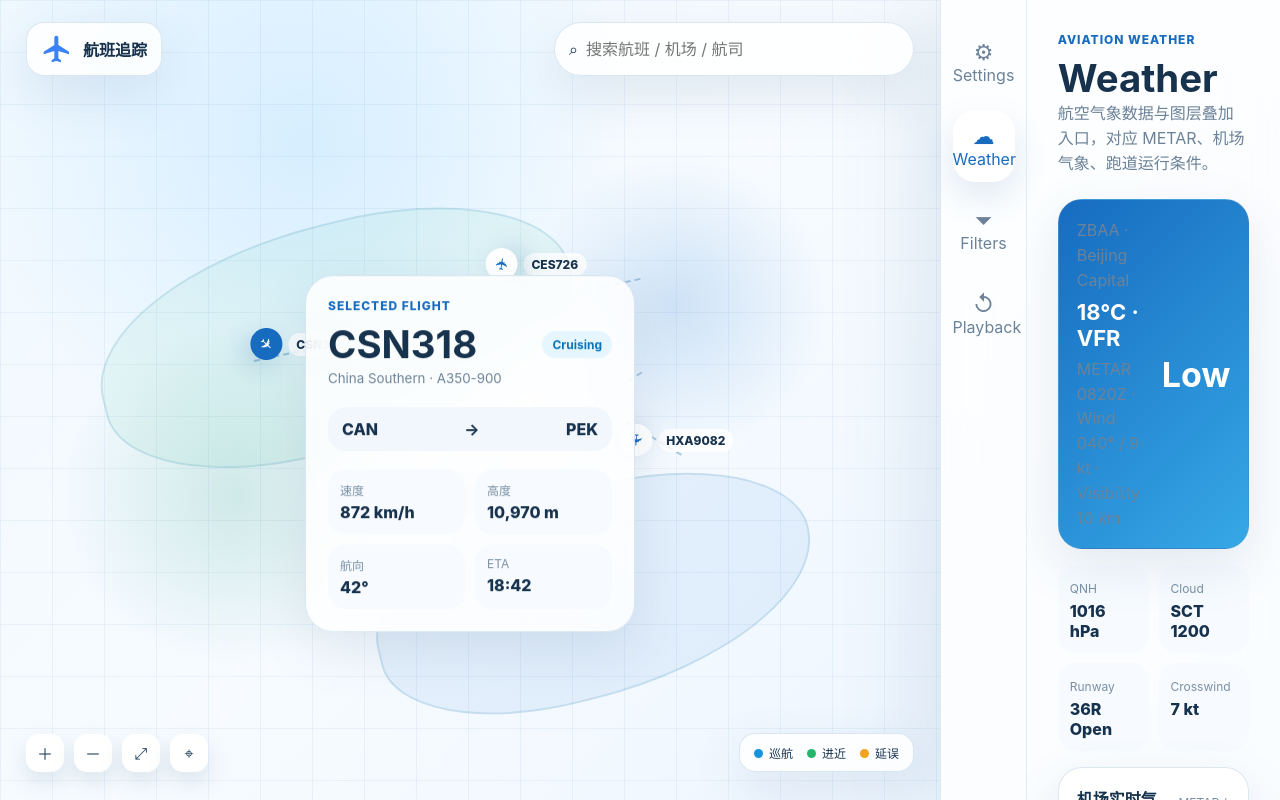
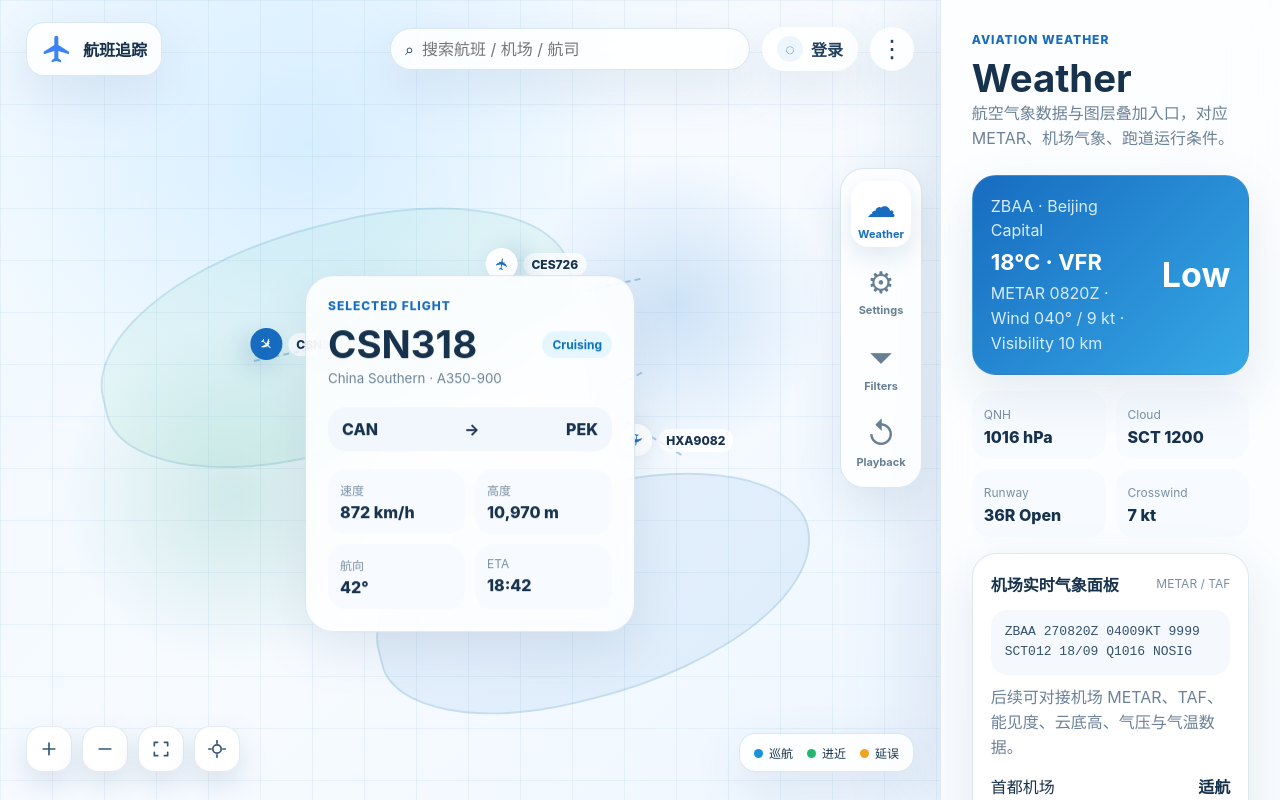
Before and after one commit to HonoraTT/Flight-Information-Tracker, a Vue app in the folder frontend/: page / in a window 1280 px wide. Built offline with nearby package versions, Linux system fonts and the light colour scheme.

Commit message:
feat(frontend): 优化地图浮动功能导航与顶部操作入口

```diff
--- a/frontend/index.html
+++ b/frontend/index.html
@@ -3,6 +3,7 @@
   <head>
     <meta charset="UTF-8" />
     <meta name="viewport" content="width=device-width, initial-scale=1.0" />
+    <link rel="icon" type="image/x-icon" href="/favicon.ico" />
     <title>Flight Tracker</title>
   </head>
   <body>
--- a/frontend/src/components/sidebar/DashboardTopbar.vue
+++ b/frontend/src/components/sidebar/DashboardTopbar.vue
@@ -1,10 +1,22 @@
 <template>
   <div class="topbar">
     <div class="brand"><img src="/airplane.svg" alt="" />航班追踪</div>
-    <label class="search">
-      ⌕
-      <input :value="modelValue" placeholder="搜索航班 / 机场 / 航司" @input="$emit('update:modelValue', $event.target.value)" />
-    </label>
+
+    <div class="topbar-actions">
+      <label class="search">
+        ⌕
+        <input :value="modelValue" placeholder="搜索航班 / 机场 / 航司" @input="$emit('update:modelValue', $event.target.value)" />
+      </label>
+
+      <button class="icon-btn login-btn" type="button" @click="$emit('login-click')">
+        <span class="icon-circle">◌</span>
+        <span>登录</span>
+      </button>
+
+      <button class="icon-btn more-btn" type="button" @click="$emit('more-click')" aria-label="更多">
+        ⋮
+      </button>
+    </div>
   </div>
 </template>
 
@@ -13,5 +25,5 @@ defineProps({
   modelValue: { type: String, default: '' },
 })
 
-defineEmits(['update:modelValue'])
+defineEmits(['update:modelValue', 'login-click', 'more-click'])
 </script>
--- a/frontend/src/components/sidebar/MapPlaceholder.vue
+++ b/frontend/src/components/sidebar/MapPlaceholder.vue
@@ -34,7 +34,20 @@
       </dl>
     </article>
 
-    <div class="controls"><button>＋</button><button>－</button><button>⤢</button><button>⌖</button></div>
+    <div class="controls" aria-label="地图控制">
+      <button type="button" aria-label="放大地图">
+        <svg viewBox="0 0 24 24" aria-hidden="true"><path d="M12 5v14M5 12h14" /></svg>
+      </button>
+      <button type="button" aria-label="缩小地图">
+        <svg viewBox="0 0 24 24" aria-hidden="true"><path d="M5 12h14" /></svg>
+      </button>
+      <button type="button" aria-label="还原视图">
+        <svg viewBox="0 0 24 24" aria-hidden="true"><path d="M8 4H4v4M16 4h4v4M20 16v4h-4M4 16v4h4" /></svg>
+      </button>
+      <button type="button" aria-label="定位到当前区域">
+        <svg viewBox="0 0 24 24" aria-hidden="true"><circle cx="12" cy="12" r="5" /><path d="M12 2v3M12 19v3M2 12h3M19 12h3" /></svg>
+      </button>
+    </div>
     <div class="legend glass"><span><i class="blue-dot"></i>巡航</span><span><i class="green-dot"></i>进近</span><span><i class="orange-dot"></i>延误</span></div>
   </div>
 </template>
--- a/frontend/src/components/sidebar/ToolRail.vue
+++ b/frontend/src/components/sidebar/ToolRail.vue
@@ -1,13 +1,14 @@
 <template>
-  <nav class="rail">
+  <nav class="floating-tool-rail" aria-label="地图功能选择">
     <button
       v-for="tool in tools"
       :key="tool.id"
+      type="button"
       :class="{ active: activeTool === tool.id }"
       @click="$emit('change', tool.id)"
     >
       <em>{{ tool.icon }}</em>
-      {{ tool.name }}
+      <span>{{ tool.name }}</span>
     </button>
   </nav>
 </template>
--- a/frontend/src/style.css
+++ b/frontend/src/style.css
@@ -59,7 +59,7 @@ select {
 
 .topbar {
   position: absolute;
-  z-index: 5;
+  z-index: 8;
   top: 22px;
   left: 26px;
   right: 26px;
@@ -68,11 +68,19 @@ select {
   gap: 16px;
 }
 
+.topbar-actions {
+  display: flex;
+  align-items: center;
+  gap: 12px;
+}
+
 .brand,
 .search,
+.icon-btn,
 .glass,
 .card,
-.weather-hero {
+.weather-hero,
+.floating-tool-rail {
   border: 1px solid rgba(122, 161, 195, 0.26);
   background: rgba(255, 255, 255, 0.84);
   box-shadow: 0 18px 50px rgba(76, 116, 150, 0.14);
@@ -108,6 +116,135 @@ select {
   outline: 0;
   background: transparent;
   color: #17324d;
+}
+
+.icon-btn {
+  border: 0;
+  border-radius: 999px;
+  color: #24425d;
+  cursor: pointer;
+  transition: transform 0.18s ease, box-shadow 0.18s ease;
+}
+
+.icon-btn:hover {
+  transform: translateY(-1px);
+  box-shadow: 0 20px 45px rgba(60, 106, 145, 0.2);
+}
+
+.login-btn {
+  height: 44px;
+  display: inline-flex;
+  align-items: center;
+  gap: 8px;
+  padding: 0 15px;
+  font-weight: 850;
+}
+
+.icon-circle {
+  width: 26px;
+  height: 26px;
+  display: grid;
+  place-items: center;
+  border-radius: 50%;
+  background: #eef6fd;
+  color: #176cc0;
+}
+
+.more-btn {
+  width: 44px;
+  height: 44px;
+  font-size: 24px;
+  line-height: 1;
+}
+
+.top-popover {
+  position: absolute;
+  z-index: 9;
+  top: 78px;
+  border-radius: 18px;
+  padding: 14px;
+}
+
+.login-popover {
+  right: 92px;
+  width: 250px;
+  display: grid;
+  gap: 6px;
+}
+
+.login-popover span {
+  color: #6c8298;
+  font-size: 13px;
+  line-height: 1.5;
+}
+
+.more-popover {
+  right: 26px;
+  width: 154px;
+  display: grid;
+  gap: 6px;
+}
+
+.more-popover button {
+  border: 0;
+  border-radius: 12px;
+  padding: 9px 10px;
+  background: transparent;
+  color: #34526e;
+  text-align: left;
+  cursor: pointer;
+}
+
+.more-popover button:hover {
+  background: #eef6fd;
+}
+
+.floating-tool-rail {
+  position: absolute;
+  z-index: 7;
+  top: 168px;
+  right: 18px;
+  width: 82px;
+  display: flex;
+  flex-direction: column;
+  gap: 10px;
+  padding: 12px 10px;
+  border-radius: 24px;
+}
+
+.floating-tool-rail button {
+  min-height: 66px;
+  display: flex;
+  flex-direction: column;
+  align-items: center;
+  justify-content: center;
+  gap: 4px;
+  border: 0;
+  border-radius: 18px;
+  background: transparent;
+  color: #667f95;
+  cursor: pointer;
+  transition: all 0.18s ease;
+}
+
+.floating-tool-rail button:hover,
+.floating-tool-rail button.active {
+  background: rgba(255, 255, 255, 0.96);
+  color: #176cc0;
+  box-shadow: 0 10px 24px rgba(67, 126, 176, 0.16);
+}
+
+.floating-tool-rail em {
+  display: block;
+  font-size: 30px;
+  font-style: normal;
+}
+
+.floating-tool-rail span {
+  font-size: 11px;
+  font-weight: 700;
+  line-height: 1.15;
+  text-align: center;
 }
 
 .land {
@@ -233,10 +370,15 @@ select {
 
 .flight-card small,
 .desc,
-.hint,
-.weather-hero p,
-.weather-hero span {
+.hint {
   color: #6c8298;
+  line-height: 1.55;
+}
+
+/* 这里后面应该改成自动读取天气背景颜色然后动态变化颜色 */
+.weather-hero span,
+.weather-hero p {
+  color: #d7ebff;
   line-height: 1.55;
 }
 
@@ -266,7 +408,9 @@ select {
 .flight-card dt,
 .weather-grid span,
 .mini-list span,
-.card > span {
+.card > span,
+.track-head span,
+.saved-layout span {
   color: #7a8fa3;
   font-size: 12px;
 }
@@ -289,13 +433,33 @@ select {
 }
 
 .controls button {
-  width: 38px;
-  height: 38px;
-  border: 0;
-  border-radius: 13px;
-  background: #fff;
-  color: #24425d;
-  box-shadow: 0 10px 22px rgba(76, 116, 150, 0.16);
+  width: 46px;
+  height: 46px;
+  display: grid;
+  place-items: center;
+  border: 1px solid rgba(122, 161, 195, 0.22);
+  border-radius: 16px;
+  background: rgba(255, 255, 255, 0.92);
+  color: #355777;
+  box-shadow: 0 12px 28px rgba(76, 116, 150, 0.18);
+  cursor: pointer;
+  transition: transform 0.18s ease, box-shadow 0.18s ease, background 0.18s ease;
+}
+
+.controls button:hover {
+  transform: translateY(-1px);
+  background: #ffffff;
+  box-shadow: 0 16px 32px rgba(76, 116, 150, 0.22);
+}
+
+.controls svg {
+  width: 20px;
+  height: 20px;
+  fill: none;
+  stroke: currentColor;
+  stroke-width: 2;
+  stroke-linecap: round;
+  stroke-linejoin: round;
 }
 
 .legend {
@@ -323,8 +487,6 @@ select {
 .orange-dot { background: #f2a321; }
 
 .side-panel {
-  display: grid;
-  grid-template-columns: 86px minmax(0, 1fr);
   height: 100vh;
   background: rgba(255, 255, 255, 0.74);
   border-left: 1px solid rgba(122, 161, 195, 0.22);
@@ -332,40 +494,9 @@ select {
   backdrop-filter: blur(22px);
 }
 
-.rail {
-  display: flex;
-  flex-direction: column;
-  gap: 12px;
-  align-items: center;
-  padding: 26px 12px;
-  border-right: 1px solid rgba(122, 161, 195, 0.18);
-}
-
-.rail button {
-  width: 62px;
-  min-height: 72px;
-  border: 0;
-  border-radius: 22px;
-  background: transparent;
-  color: #6c8298;
-  cursor: pointer;
-}
-
-.rail button.active,
-.rail button:hover {
-  background: #fff;
-  color: #176cc0;
-  box-shadow: 0 14px 32px rgba(67, 126, 176, 0.16);
-}
-
-.rail em {
-  display: block;
-  font-size: 22px;
-  font-style: normal;
-}
-
 .panel {
   overflow: auto;
+  height: 100%;
   padding: 32px clamp(20px, 2.4vw, 34px);
 }
 
@@ -420,6 +551,12 @@ select {
   accent-color: #176cc0;
 }
 
+.toggle input[type="checkbox"] {
+  width: 17px;
+  height: 17px;
+  cursor: pointer;
+}
+
 .setting-row,
 .filter-summary,
 .track-head,
@@ -432,6 +569,10 @@ select {
   align-items: center;
   justify-content: space-between;
   gap: 12px;
+}
+
+.setting-row{
+  margin-bottom: 4px;
 }
 
 .track-stats,
@@ -456,47 +597,43 @@ select {
   line-height: 1.6;
 }
 
+.form {
+  display: grid;
+  gap: 14px;
+}
+
+.form label {
+  display: grid;
+  gap: 8px;
+  color: #567087;
+  font-size: 13px;
+  font-weight: 800;
+}
+
 .two-col {
   grid-template-columns: repeat(2, minmax(0, 1fr));
 }
 
-.playback-buttons {
-  margin-top: 12px;
+.form select,
+.form input,
+.date {
+  width: 100%;
+  border: 1px solid #dce8f2;
+  border-radius: 14px;
+  background: #f8fbff;
+  color: #17324d;
+  padding: 11px 12px;
 }
 
-.track-head span,
-.saved-layout span {
-  color: #7a8fa3;
-  font-size: 12px;
-}
-
-.runway-row {
-  margin-top: 12px;
-}
-
-.runway-row i {
-  display: block;
-  flex: 1;
-  height: 9px;
-  border-radius: 999px;
-  background: linear-gradient(90deg, #39a7ea, #8fd95c);
-}
-
-.toggle + .toggle,
-.mini-list p + p {
-  border-top: 1px solid #e9f0f6;
-}
-
-.toggle input {
-  width: 42px;
-  height: 24px;
-  accent-color: #176cc0;
+.form select{
+  margin-bottom: 10px;
 }
 
 .chips {
   display: flex;
   flex-wrap: wrap;
   gap: 9px;
+  margin-bottom: 10px;
 }
 
 .chips button {
@@ -505,13 +642,18 @@ select {
   padding: 9px 12px;
   background: #eef5fb;
   color: #49657d;
-  font-weight: 800;
+  font-weight: 600;
+  font-size: 14px;
   cursor: pointer;
 }
 
 .chips .picked {
   background: #176cc0;
   color: #fff;
+}
+
+.playback-buttons {
+  margin-top: 12px;
 }
 
 .mini-list {
@@ -543,30 +685,6 @@ select {
   font-size: 34px;
 }
 
-.form {
-  display: grid;
-  gap: 14px;
-}
-
-.form label {
-  display: grid;
-  gap: 8px;
-  color: #567087;
-  font-size: 13px;
-  font-weight: 800;
-}
-
-.form select,
-.form input,
-.date {
-  width: 100%;
-  border: 1px solid #dce8f2;
-  border-radius: 14px;
-  background: #f8fbff;
-  color: #17324d;
-  padding: 11px 12px;
-}
-
 .progress {
   height: 9px;
   overflow: hidden;
@@ -579,6 +697,18 @@ select {
   width: 74%;
   height: 100%;
   background: linear-gradient(90deg, #24b66d, #8fd95c);
+}
+
+.runway-row {
+  margin-top: 12px;
+}
+
+.runway-row i {
+  display: block;
+  flex: 1;
+  height: 9px;
+  border-radius: 999px;
+  background: linear-gradient(90deg, #39a7ea, #8fd95c);
 }
 
 .mini-route {
@@ -608,26 +738,13 @@ select {
 
   .side-panel {
     height: auto;
-    grid-template-columns: 1fr;
     border-left: 0;
     border-top: 1px solid rgba(122, 161, 195, 0.22);
   }
 
-  .rail {
-    flex-direction: row;
-    justify-content: center;
-    padding: 14px;
-  }
-
-  .rail button {
-    width: auto;
-    min-height: 50px;
-    padding: 8px 14px;
-  }
-
-  .rail em {
-    display: inline;
-    margin-right: 6px;
+  .floating-tool-rail {
+    top: 120px;
+    right: 16px;
   }
 }
 
@@ -641,8 +758,34 @@ select {
     padding: 16px;
   }
 
+  .topbar-actions {
+    flex-wrap: wrap;
+  }
+
   .search,
   .flight-card {
+    width: auto;
+  }
+
+  .floating-tool-rail {
+    position: relative;
+    top: auto;
+    right: auto;
+    width: calc(100% - 32px);
+    margin: 0 16px 16px;
+    flex-direction: row;
+    justify-content: space-between;
+  }
+
+  .floating-tool-rail button {
+    flex: 1;
+    min-height: 54px;
+  }
+
+  .login-popover,
+  .more-popover {
+    right: 16px;
+    left: 16px;
     width: auto;
   }
 
@@ -657,4 +800,8 @@ select {
   .legend {
     display: none;
   }
+
+  .two-col {
+    grid-template-columns: 1fr;
+  }
 }
--- a/frontend/src/views/MapView.vue
+++ b/frontend/src/views/MapView.vue
@@ -1,12 +1,33 @@
 <template>
   <main class="dashboard">
     <section class="map-area">
-      <DashboardTopbar v-model="query" />
-      <MapPlaceholder :flights="filteredFlights" :selected-flight="selectedFlight" @select-flight="selectedFlight = $event" />
+      <DashboardTopbar
+        v-model="query"
+        @login-click="showLoginHint = !showLoginHint"
+        @more-click="showMoreMenu = !showMoreMenu"
+      />
+
+      <MapPlaceholder
+        :flights="filteredFlights"
+        :selected-flight="selectedFlight"
+        @select-flight="selectedFlight = $event"
+      />
+
+      <ToolRail :tools="tools" :active-tool="activeTool" @change="activeTool = $event" />
+
+      <div v-if="showLoginHint" class="top-popover login-popover glass">
+        <strong>登录入口占位</strong>
+        <span>后续可接入账号体系、偏好同步与收藏航班。</span>
+      </div>
+
+      <div v-if="showMoreMenu" class="top-popover more-popover glass">
+        <button type="button">帮助中心</button>
+        <button type="button">快捷键说明</button>
+        <button type="button">关于项目</button>
+      </div>
     </section>
 
     <aside class="side-panel">
-      <ToolRail :tools="tools" :active-tool="activeTool" @change="activeTool = $event" />
       <SidebarPanelLayout :config="currentPanelConfig">
         <component :is="currentPanelComponent" />
       </SidebarPanelLayout>
@@ -27,24 +48,26 @@ import WeatherPanel from '../components/sidebar/WeatherPanel.vue'
 
 const activeTool = ref('weather')
 const query = ref('')
+const showLoginHint = ref(false)
+const showMoreMenu = ref(false)
 
 const tools = [
+  { id: 'weather', name: 'Weather', icon: '☁' },
   { id: 'settings', name: 'Settings', icon: '⚙' },
-  { id: 'weather', name: 'Weather', icon: '☁' },
   { id: 'filters', name: 'Filters', icon: '⏷' },
   { id: 'playback', name: 'Playback', icon: '↺' },
 ]
 
 const panelConfig = {
+  weather: {
+    kicker: 'Aviation weather',
+    title: 'Weather',
+    desc: '航空气象数据与图层叠加入口，对应 METAR、机场气象、跑道运行条件。',
+  },
   settings: {
     kicker: 'Control center',
     title: 'Settings',
     desc: '全局地图视图、数据展示规则、单位与偏好的总控制台。',
-  },
-  weather: {
-    kicker: 'Aviation weather',
-    title: 'Weather',
-    desc: '航空气象数据与图层叠加入口，对应 METAR、机场气象、跑道运行条件。',
   },
   filters: {
     kicker: 'Flight discovery',
@@ -59,8 +82,8 @@ const panelConfig = {
 }
 
 const panelComponents = {
+  weather: WeatherPanel,
   settings: SettingsPanel,
-  weather: WeatherPanel,
   filters: FiltersPanel,
   playback: PlaybackPanel,
 }
```
Also changed, not shown: frontend/src/stores/uiStore.js (line endings or trailing spaces), 1 other file (tests, documents, lock files or other folders).
